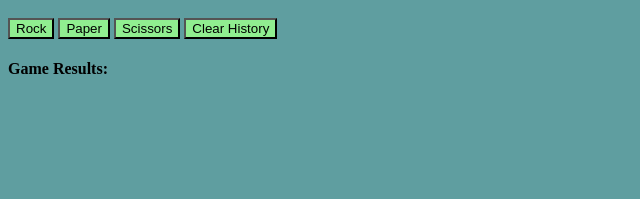
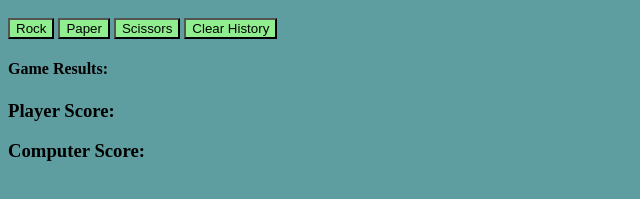
Before and after one commit to padams12/Rock-Paper-Scissors-Game, a plain HTML site: page index.html in a window 1280 px wide. Shown: the part 101-300 px from the top of the page, without its empty margins (0-640 px from the left). Drawn offline with Linux system fonts and the light colour scheme.

Commit message:
Add divs for keeping player and computer count heading

```diff
--- a/index.html
+++ b/index.html
@@ -30,6 +30,18 @@
 
         <div id="score">
 
+            <div id="playerScore">
+                <h3>Player Score:</h3>
+                <p id="playerScoreCount"></p>
+
+            </div>
+
+            <div id="computerScore">
+                <h3>Computer Score:</h3>
+                <p id="computerScoreCount"></p>
+
+            </div>
+
         </div>
 
     </div>
```
